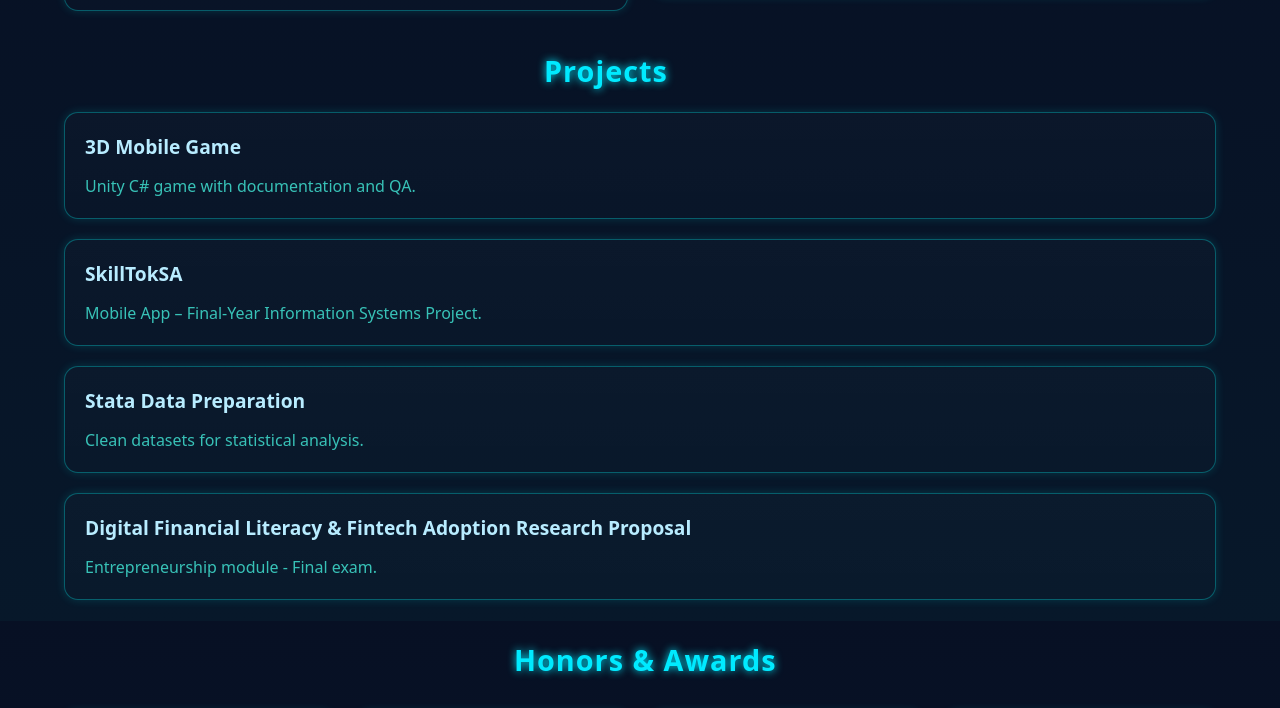
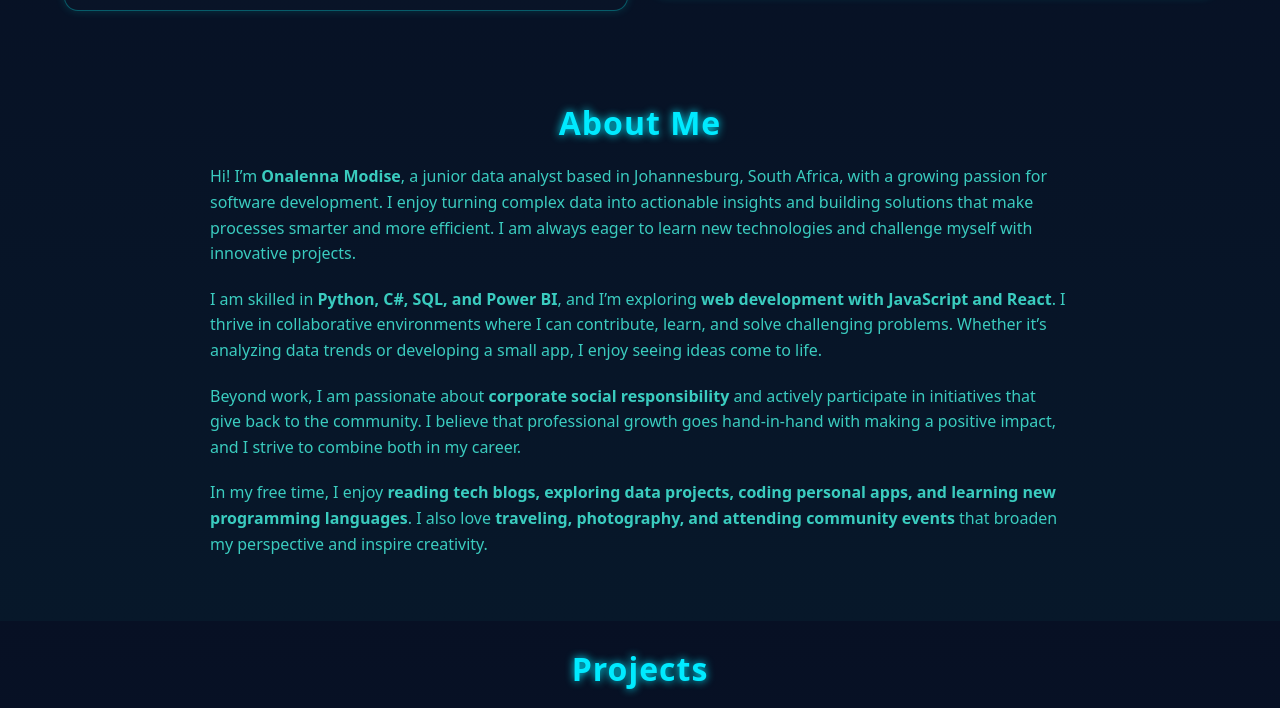
Before and after one commit to Nalenna/Nale-Portfolio, a plain HTML site: page index.html in a window 1280 px wide. Shown: the part 979-1687 px from the top of the page. Drawn offline with nearby package versions, Linux system fonts and the light colour scheme.

Commit message:
Updated portfolio about section

```diff
--- a/index.html
+++ b/index.html
@@ -238,9 +238,50 @@
     </div>
   </aside>
 </section>
+
+<section id="about" class="about-section" style="padding: 50px 20px; max-width: 900px; margin: auto;">
+  <h2 class="section-title" style="text-align: center; font-size: 2rem; margin-bottom: 20px;">About Me</h2>
+
+  <div style="display: flex; flex-direction: column; gap: 20px;">
+
+    <!-- Intro Paragraph -->
+    <p style="font-size: 1rem; line-height: 1.6;">
+      Hi! I’m <strong>Onalenna Modise</strong>, a junior data analyst based in Johannesburg, South Africa, with a growing passion for software development.
+      I enjoy turning complex data into actionable insights and building solutions that make processes smarter and more efficient.
+      I am always eager to learn new technologies and challenge myself with innovative projects.
+    </p>
+
+    <!-- Skills & Interests Paragraph -->
+    <p style="font-size: 1rem; line-height: 1.6;">
+      I am skilled in <strong>Python, C#, SQL, and Power BI</strong>, and I’m exploring <strong>web development with JavaScript and React</strong>.
+      I thrive in collaborative environments where I can contribute, learn, and solve challenging problems.
+      Whether it’s analyzing data trends or developing a small app, I enjoy seeing ideas come to life.
+    </p>
+
+    <!-- CSR & Personal Touch -->
+    <p style="font-size: 1rem; line-height: 1.6;">
+      Beyond work, I am passionate about <strong>corporate social responsibility</strong> and actively participate in initiatives that give back to the community.
+      I believe that professional growth goes hand-in-hand with making a positive impact, and I strive to combine both in my career.
+    </p>
+
+    <!-- Hobbies Paragraph -->
+    <p style="font-size: 1rem; line-height: 1.6;">
+      In my free time, I enjoy <strong>reading tech blogs, exploring data projects, coding personal apps, and learning new programming languages</strong>.
+      I also love <strong>traveling, photography, and attending community events</strong> that broaden my perspective and inspire creativity.
+    </p>
+
+    <!-- CTA / Contact -->
+    <!--<p style="text-align: center;">
+      <a href="#contact" style="text-decoration: none; color: white; background-color: #1d4ed8; padding: 10px 20px; border-radius: 5px;">
+        Get in Touch
+      </a>
+    </p>-->
+
+  </div>
+</section>
   <!-- PROJECTS -->
 <section id="projects">
-  <h3 class="section-title" style="margin-left: 480px;">Projects</h3>
+  <h3 class="section-title" style="text-align: center; font-size: 2rem; margin-bottom: 20px;">Projects</h3>
   <br>
   <div class="project-list">
     <div class="card project">
@@ -266,7 +307,7 @@
 </section>
   <!-- AWARDS -->
 <section id="awards">
-  <h3 class="section-title" style="margin-left: 450px;";>Honors & Awards</h3>
+  <h3 class="section-title" style="text-align: center; font-size: 2rem; margin-bottom: 20px;";>Honors & Awards</h3>
 
   <div id="lightbox" class="lightbox">
     <span class="close">&times;</span>
@@ -591,7 +632,7 @@
   <!-- CONTACT FORM -->
 <script src="https://cdn.jsdelivr.net/npm/@supabase/supabase-js@2"></script>
 <section id="contact" class="contact-card" style="margin-left: 180px; margin-right: auto; width: 800px;">
-  <h3 class="section-title" style="margin-left: 290px;">Contact Me</h3>
+  <h3 class="section-title" style="text-align: center; font-size: 2rem; margin-bottom: 20px;">Contact Me</h3>
   <p class="contact-info" style="margin-left: 16px;">Send a message for roles, collaborations or projects.</p>
   <!-- Supabase form -->
   <form id="contactForm" name="contact" onsubmit="sendToDatabase(event)">
--- a/style.css
+++ b/style.css
@@ -33,6 +33,11 @@ header {
   backdrop-filter: blur(10px);
   z-index: 100;
   border-bottom: 1px solid rgba(0,255,255,0.2);
+}
+
+.about-section p{
+  opacity: 0.9 ;
+  color: turquoise;
 }
 
 .brand {
```
